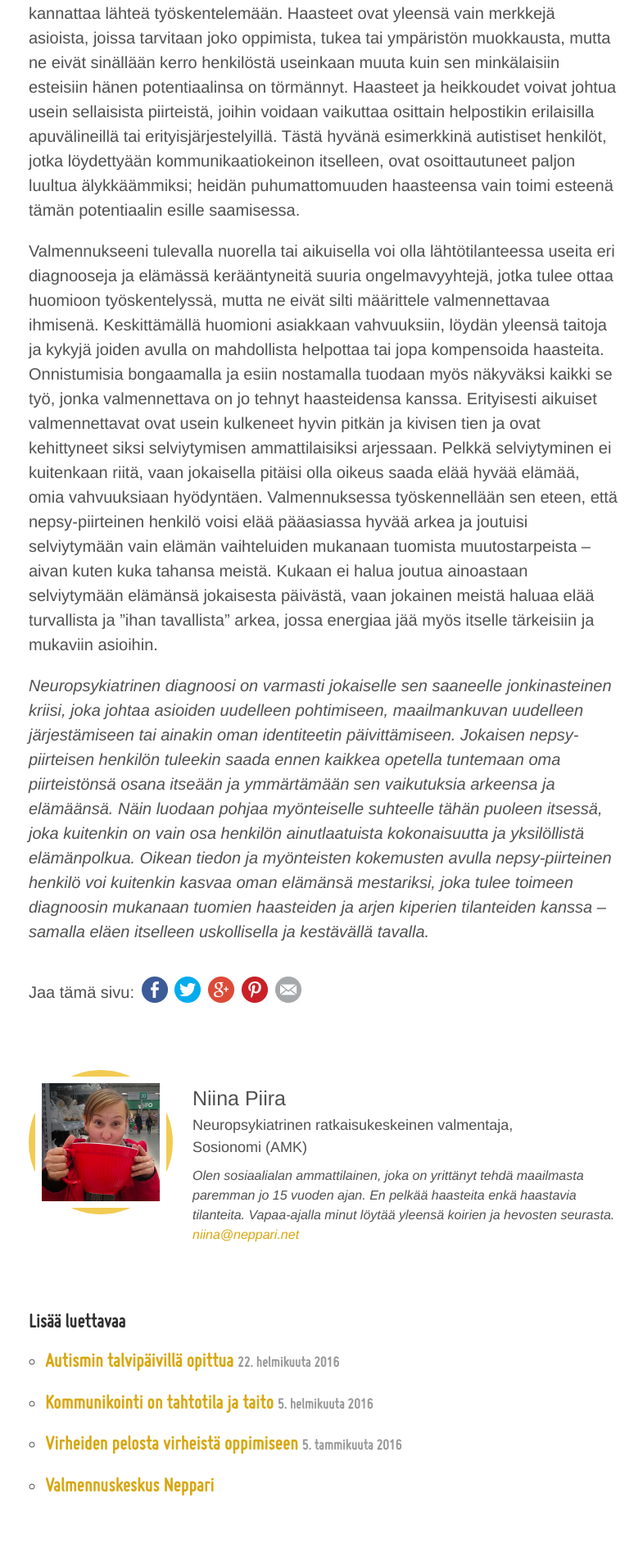
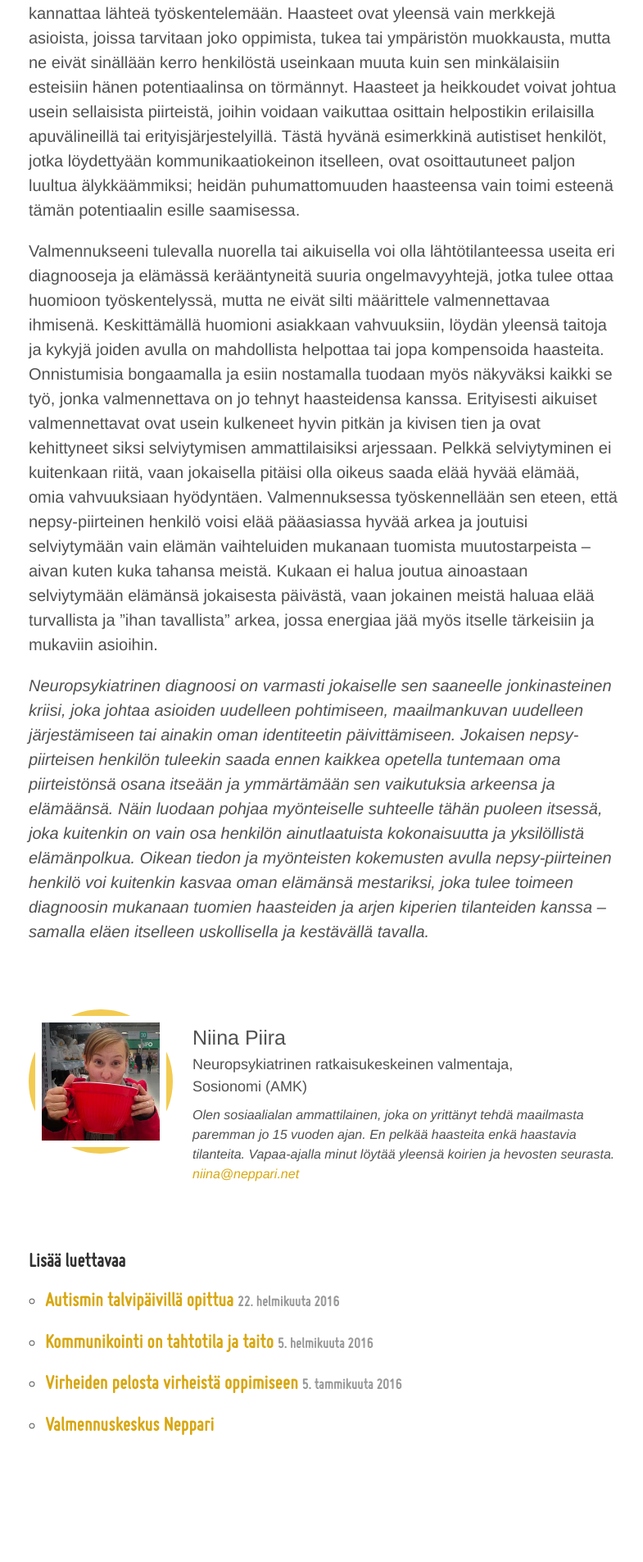
Before and after one commit to niinapiira/neppari.net, a Jekyll site: the page built from _posts/2015-12-16-nepsy-piirteinen-henkilo.md, in a window 1280 px wide. Shown: the part 1638-3543 px from the top of the page at 82% size, without its empty margins (245-1030 px from the left). Built offline with Jekyll 4.4.1, drawn with Linux system fonts in a browser that asks for light colours; after the commit the page ends 3469 px from its top, so only the background shows below that.

Commit message:
Revert "Add share buttons"
This reverts commit 1878f9e450d302671165ebaf43377631f850c0c2.

```diff
--- /dev/null
+++ b/_includes/fb-share-button.html
@@ -0,0 +1,10 @@
+<div id="fb-root"></div>
+<script>(function(d, s, id) {
+  var js, fjs = d.getElementsByTagName(s)[0];
+  if (d.getElementById(id)) return;
+  js = d.createElement(s); js.id = id;
+  js.src = "//connect.facebook.net/en_GB/sdk.js#xfbml=1&version=v2.5&appId=791949610927369";
+  fjs.parentNode.insertBefore(js, fjs);
+}(document, 'script', 'facebook-jssdk'));</script>
+
+<div class="fb-share-button" data-href="{{ site.siteurl }}{{ page.url }}" data-layout="button"></div>
--- a/_includes/simple-sharing-buttons.html
+++ /dev/null
@@ -1,25 +0,0 @@
-<!--
-  Adapted from
-  https://simplesharingbuttons.com/
--->
-
-{% capture share-title %}{% include title.html %}{% endcapture %}
-{% assign share-title = share-title | url_encode %}
-{% assign share-url = site.siteurl | append:page.url | url_encode %}
-{% assign email-body = "Tämä oli oikein mielenkiintoinen blogipostaus" | url_encode %}
-
-<div class="share-buttons">
-
-	Jaa tämä sivu:
-
-	<a href="https://www.facebook.com/sharer/sharer.php?u={{ share-url }}" title="Jaa Facebookissa" target="_blank"><img src="/public/simple-sharing-buttons/Facebook.png" class="share-button"></a>
-
-	<a href="https://twitter.com/intent/tweet?source={{ share-url }}&text={{ share-title }}:%20{{ share-url }}&via=NiinaPiira" target="_blank" title="Twiittaa Twitterissä"><img src="/public/simple-sharing-buttons/Twitter.png" class="share-button"></a>
-
-	<a href="https://plus.google.com/share?url={{ share-url }}" target="_blank" title="Jaa Google+:ssa"><img src="/public/simple-sharing-buttons/Google+.png" class="share-button"></a>
-
-	<a href="http://pinterest.com/pin/create/button/?url={{ share-url }}&description={{ share-title }}" target="_blank" title="Pinnaa Pinterestissä"><img src="/public/simple-sharing-buttons/Pinterest.png" class="share-button"></a>
-
-	<a href="mailto:?subject={{ share-title }}&body={{ email-body }}:%20{{ share-url }}" target="_blank" title="Lähetä tämä sivu sähköpostilla"><img src="/public/simple-sharing-buttons/Email.png" class="share-button"></a>
-
-</div>
--- a/_layouts/post.html
+++ b/_layouts/post.html
@@ -11,7 +11,7 @@ is-part-of-blog: true
 
   {{ content | replace_first:'<p>','<p class="first">' }}
 
-  {% include simple-sharing-buttons.html %}
+  {% include fb-share-button.html %}
 </div>
 
 {% include writer.html %}
--- a/css/_simple-sharing-buttons.scss
+++ /dev/null
@@ -1,13 +0,0 @@
-$share-img-height: 32px;
-
-.share-buttons {
-	display: block;
-	margin: 2rem 0 4rem 0;
-}
-
-.share-button {
-	display: inline-block;
-	margin: 0;
-	margin-left: $share-img-height / 10;
-	margin-bottom: calc((#{$share-img-height} - 1em) / -2)
-}
--- a/css/styles.scss
+++ b/css/styles.scss
@@ -12,4 +12,3 @@
 @import "images";
 @import "content";
 @import "navigation";
-@import "simple-sharing-buttons";
```
Also changed, not shown: public/simple-sharing-buttons/Email.png (deleted), public/simple-sharing-buttons/Facebook.png (deleted), public/simple-sharing-buttons/Google+.png (deleted), public/simple-sharing-buttons/LinkedIn.png (deleted), public/simple-sharing-buttons/Pinboard.png (deleted), public/simple-sharing-buttons/Pinterest.png (deleted), public/simple-sharing-buttons/Pocket.png (deleted), public/simple-sharing-buttons/Reddit.png (deleted), public/simple-sharing-buttons/Tumblr.png (deleted), public/simple-sharing-buttons/Twitter.png (deleted), public/simple-sharing-buttons/Wordpress.png (deleted).
